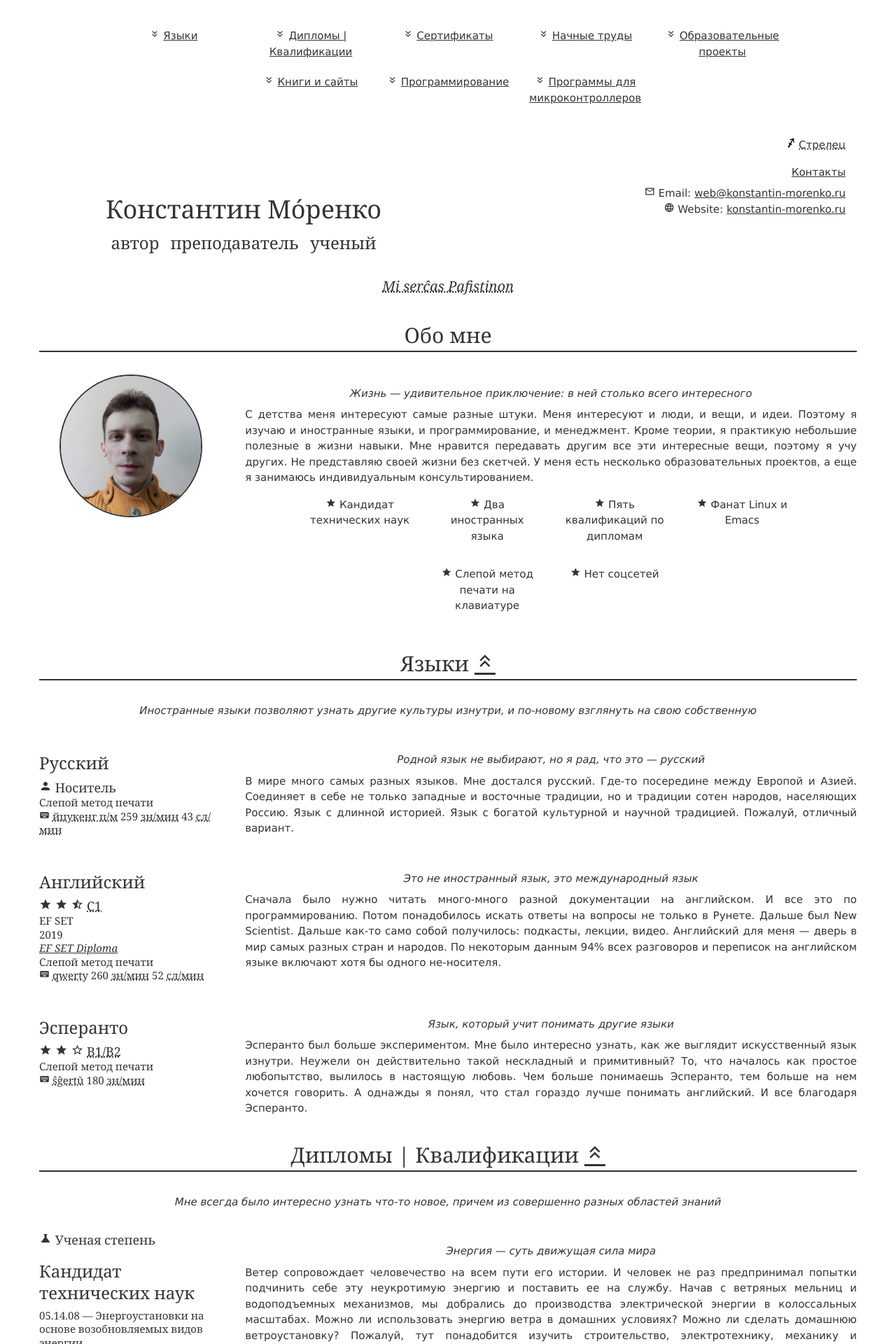
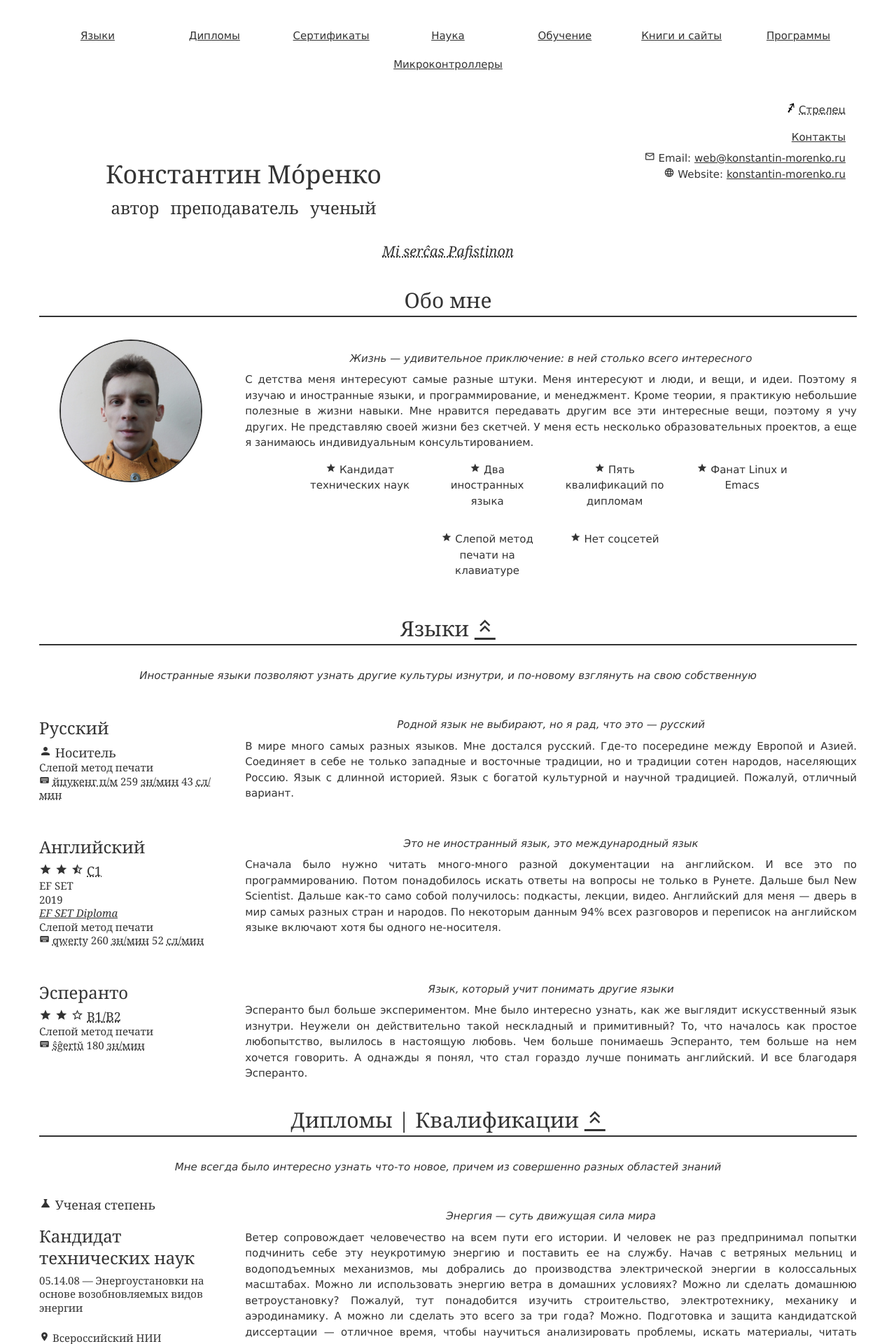
Before and after one commit to konstantin-morenko/jresume, a Jekyll site: the page built from index.md, in a window 1280 px wide. Shown: the top 1920 px of the page at 70% size. Built offline with Jekyll 4.4.1, drawn with Linux system fonts in a browser that asks for light colours.

Commit message:
Topmenu restyled

```diff
--- a/_data/topmenu.yml
+++ b/_data/topmenu.yml
@@ -3,23 +3,23 @@ menu:
 - name: Языки
   anchor: \#languages
 
-- name: Дипломы | Квалификации
+- name: Дипломы
   anchor: \#educations
 
 - name: Сертификаты
   anchor: \#certificates
 
-- name: Начные труды
+- name: Наука
   anchor: \#science
 
-- name: Образовательные проекты
+- name: Обучение
   anchor: \#projects-education
 
 - name: Книги и сайты
   anchor: \#books
 
-- name: Программирование
+- name: Программы
   anchor: \#programming
 
-- name: Программы для микроконтроллеров
+- name: Микроконтроллеры
   anchor: \#microchip
--- a/_includes/topmenu.html
+++ b/_includes/topmenu.html
@@ -2,7 +2,6 @@
   <nav id="topmenu">
     {% for item in site.data.topmenu.menu %}
     <div>
-      <span class="material-icons">keyboard_double_arrow_down</span>
       <a href="{{ item.anchor }}">
 	{{ item.name }}
       </a>
--- a/css/main.scss
+++ b/css/main.scss
@@ -176,13 +176,13 @@ abbr, span[title] {
     display: flex;
     flex-direction: row;
     margin: $margin*2 0;
-    justify-content: center;
+    justify-content: space-between;
     flex-wrap: wrap;
 
     div {
-	margin: 0.5*$margin;
-	width: 180px;
-	height: 50px;
+	margin: 0.5*$margin auto;
+	width: 160px;
+	height: 25px;
 	flex-shrink: 0;
 	text-align: center;
     }
```
